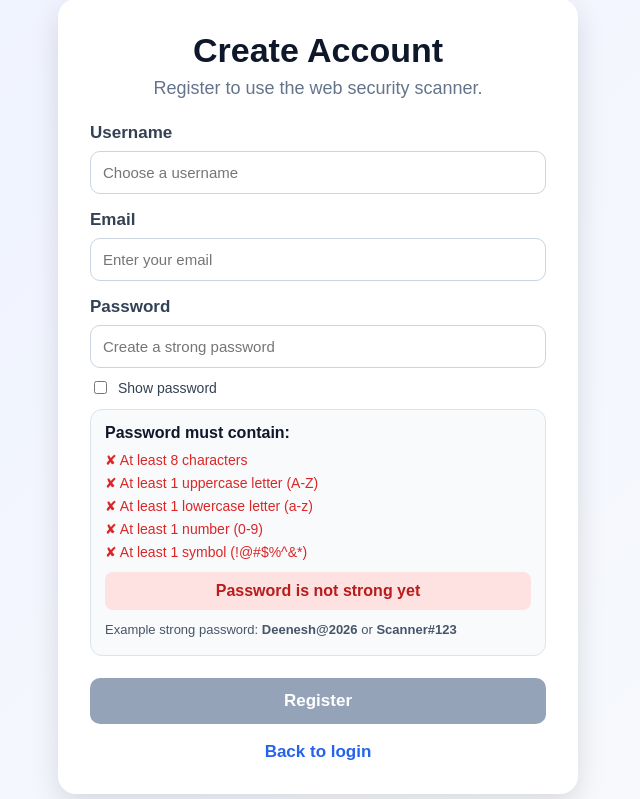
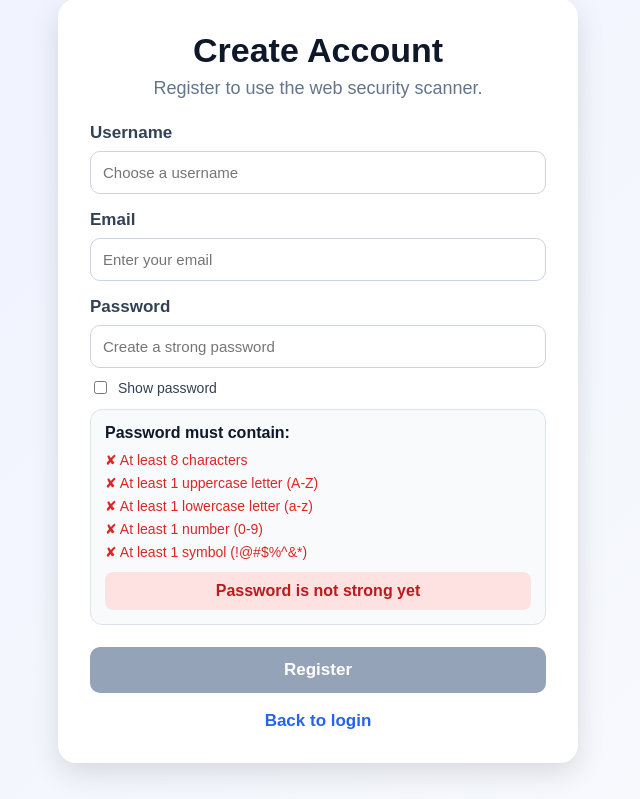
Before and after one commit to deenesh16/fyp-security-system, a Flask app: page /register in a window 1280 px wide. Shown: the part 46-845 px from the top of the page, without its empty margins (322-962 px from the left). Run offline with Flask 3, Linux system fonts and the light colour scheme; some libraries are stand-ins or nearby versions.

Commit message:
Remove password example from register page

```diff
--- a/templates/register.html
+++ b/templates/register.html
@@ -126,13 +126,6 @@
             color: #166534;
         }
 
-        .example {
-            margin-top: 10px;
-            font-size: 13px;
-            color: #475569;
-            line-height: 1.6;
-        }
-
         .show-password {
             display: flex;
             align-items: center;
@@ -208,11 +201,6 @@
                     <div id="strengthMessage" class="password-strength">
                         Password is not strong yet
                     </div>
-
-                    <div class="example">
-                        Example strong password:
-                        <strong>Deenesh@2026</strong> or <strong>Scanner#123</strong>
-                    </div>
                 </div>
 
                 <button id="registerBtn" type="submit" disabled>Register</button>
```
